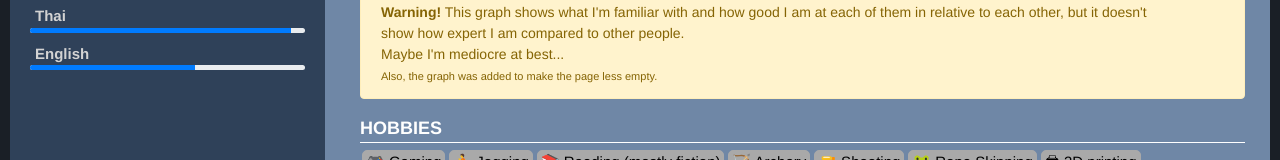
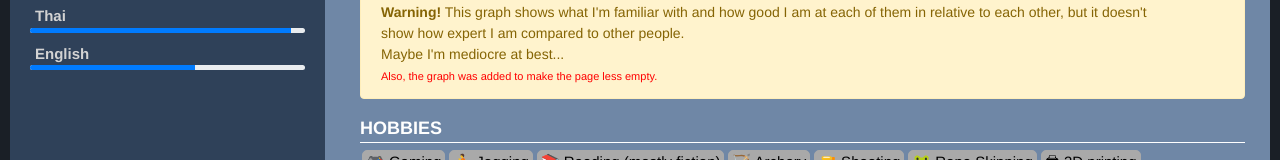
Before and after one commit to MightyOrphus/myCV, a Vue app: page / in a window 1280 px wide. Shown: the part 585-745 px from the top of the page. Built offline with nearby package versions, Linux system fonts and the light colour scheme; what @growthbunker/vuetimeline would draw is missing.

Commit message:
turn a joke part of disclaimer to red + rephase + add ms add in into skill list

```diff
--- a/src/components/AboutMe.vue
+++ b/src/components/AboutMe.vue
@@ -26,7 +26,7 @@
         <br/>
         Maybe I'm mediocre at best...
         <br/>
-        <span class="smaller">Also, the graph was added to make the page less empty.</span>
+        <span class="smaller" style="color:red">Also, the graph was added to make the page less empty.</span>
       </div>
     </div>
     <div class="about-me-section-container">
--- a/src/components/Journey.vue
+++ b/src/components/Journey.vue
@@ -43,8 +43,9 @@ export default {
             "<li>Back-end: Java (Servlet, Spring boot)</li>" +
             "<li>DB: Oracle, MS SQL Server</li>" +
             "<li>Cloud platform: AWS (cloudformation, pipeline, alarm, s3, ec2, ...)</li>" +
+            "<li>MS Office Add-ins: word, excel...</li>" +
             "</ul>" +
-            "So I can say that I'm quite familiar with the technologies above...",
+            "So I can say that I'm quite familiar with the listed technologies...",
           icon: "business_center",
           color: "green",
         },
```
